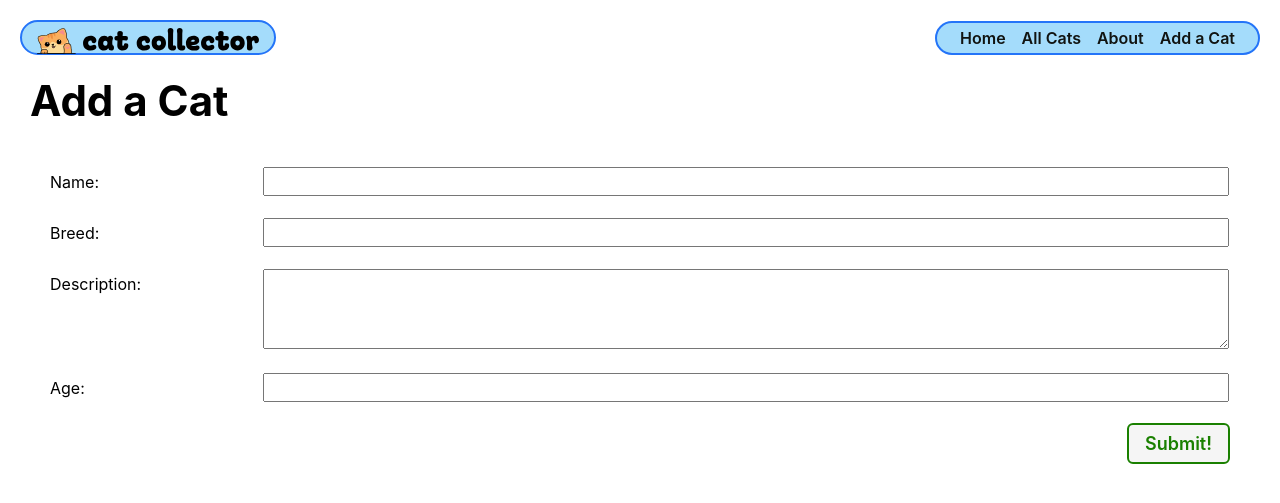
After one commit to Requilum/django-crud-app-cat-collector, a Django app: page /cats/create/ in a window 1280 px wide. The commit adds this page. Shown: the top 503 px of the page. Run offline with Django 5.2, Linux system fonts and the light colour scheme.

Commit message:
Django Class-Based Views

```diff
--- a/main_app/models.py
+++ b/main_app/models.py
@@ -1,10 +1,16 @@
 from django.db import models
+from django.urls import reverse
 
 class Cat(models.Model):
     name = models.CharField(max_length=100)
     breed = models.CharField(max_length=100)
-    description = models.TextField()
+    description = models.TextField(max_length=250)
     age = models.IntegerField()
 
     def __str__(self):
         return self.name
+
+    # Define a method to get the URL for this particular cat instance
+    def get_absolute_url(self):
+        # Use the 'reverse' function to dynamically find the URL for viewing this cat's details
+        return reverse('cat-detail', kwargs={'cat_id': self.id})
--- /dev/null
+++ b/main_app/static/css/form.css
@@ -0,0 +1,39 @@
+.form-container {
+    display: flex;
+    flex-direction: column;
+    width: 100%;
+  }
+
+  table {
+    padding: 0 40px;
+    width: 100%;
+    border-spacing: 0 20px;
+  }
+
+  th {
+    text-align: left;
+    padding: 6px 20px 0 0;
+    font-weight: normal;
+    vertical-align: top;
+    font-size: var(--font-reg);
+  }
+
+  td {
+    max-width: 60%;
+  }
+
+  td > * {
+    width: 100%;
+    padding: 2px 4px;
+    font-size: var(--font-l);
+  }
+
+  td > textarea {
+    height: calc(4 * var(--font-l) + 8px);
+    font-family: inherit;
+  }
+
+  .btn {
+    align-self: flex-end;
+    margin-right: 40px;
+  }
--- a/main_app/templates/base.html
+++ b/main_app/templates/base.html
@@ -28,8 +28,9 @@
       <nav>
         <ul>
           <li><a href="{% url 'home' %}">Home</a></li>
-          <li><a href="{% url 'cats' %}">All Cats</a></li>
+          <li><a href="{% url 'cat-index' %}">All Cats</a></li>
           <li><a href="{% url 'about' %}">About</a></li>
+          <li><a href="{% url 'cat-create' %}">Add a Cat</a></li>
         </ul>
       </nav>
     </header>
--- a/main_app/templates/cats/detail.html
+++ b/main_app/templates/cats/detail.html
@@ -13,6 +13,10 @@
     <h2>A {{ cat.breed }} kitten.</h2>
     {% endif %}
     <p>{{ cat.description }}</p>
+    <div class="cat-actions">
+      <a href="{% url 'cat-update' cat.id %}" class="btn warn">Edit</a>
+      <a href="{% url 'cat-delete' cat.id %}" class="btn danger">Delete</a>
+    </div>
   </div>
 </section>
 {% endblock %}
--- /dev/null
+++ b/main_app/templates/main_app/cat_form.html
@@ -0,0 +1,21 @@
+{% extends 'base.html' %} {% load static %} {% block head %}
+<link rel="stylesheet" href="{% static 'css/form.css' %}" />
+{% endblock %} {% block content %}
+
+<div class="page-header">
+  {% if cat %}
+  <h1>Edit {{ cat.name }}</h1>
+  {% else %}
+  <h1>Add a Cat</h1>
+  {% endif %}
+</div>
+
+<form action="" method="post" class="form-container">
+  {% csrf_token %}
+  <table>
+    {{ form.as_table }}
+  </table>
+  <button type="submit" class="btn submit">Submit!</button>
+</form>
+
+{% endblock %}
--- a/main_app/urls.py
+++ b/main_app/urls.py
@@ -1,9 +1,13 @@
 from django.urls import path
 from . import views
+
 
 urlpatterns = [
     path('', views.home, name='home'),
     path('about/', views.about, name='about'),
-    path('cats/', views.cat_index, name='cats'),
+    path('cats/', views.cat_index, name='cat-index'),
     path('cats/<int:cat_id>/', views.cat_detail, name='cat-detail'),
+    path('cats/create/', views.CatCreate.as_view(), name='cat-create'),
+    path('cats/<int:pk>/update/', views.CatUpdate.as_view(), name='cat-update'),
+    path('cats/<int:pk>/delete/', views.CatDelete.as_view(), name='cat-delete'),
 ]
--- a/main_app/views.py
+++ b/main_app/views.py
@@ -1,4 +1,5 @@
 from django.shortcuts import render
+from django.views.generic.edit import CreateView, UpdateView, DeleteView
 from .models import Cat
 
 #view functions
@@ -18,3 +19,17 @@ def cat_index(request):
 def cat_detail(request, cat_id):
     cat = Cat.objects.get(id=cat_id)
     return render(request, 'cats/detail.html', {'cat': cat})
+
+
+class CatCreate(CreateView):
+    model = Cat
+    fields = ['name', 'breed', 'description', 'age']
+
+class CatUpdate(UpdateView):
+    model = Cat
+    # Let's disallow the renaming of a cat by excluding the name field!
+    fields = ['breed', 'description', 'age']
+
+class CatDelete(DeleteView):
+    model = Cat
+    success_url = '/cats/'
```
Also changed, not shown: main_app/templates/main_app/cat_confirm_delete.html (added, +16 -0 lines).
